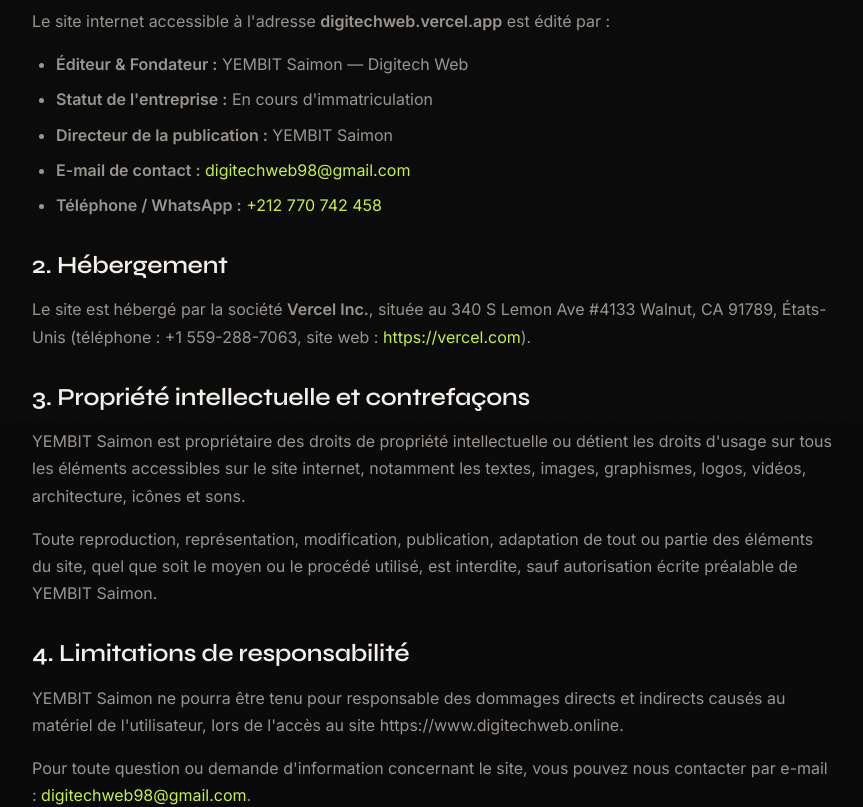
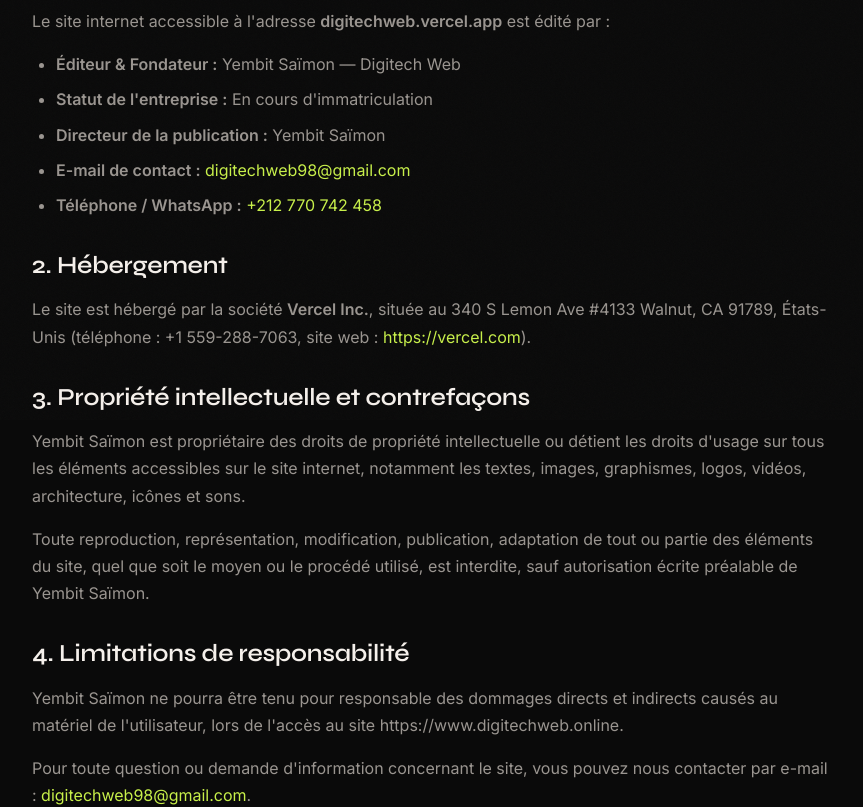
Before and after one commit to yembitsaimon2-byte/Digitechweb, a Next.js app: page /mentions-legales in a window 1280 px wide. Shown: the part 380-1187 px from the top of the page, without its empty margins (208-1071 px from the left). Built offline with nearby package versions, Linux system fonts and the light colour scheme.

Commit message:
Harmonize name (Yembit Saïmon) + publish portrait article

```diff
--- a/content/blog/yembit-saimon-fondateur-digitech-web.mdx
+++ b/content/blog/yembit-saimon-fondateur-digitech-web.mdx
@@ -6,10 +6,10 @@
 updated: "2026-10-30"
 author: "Yembit Saïmon"
 category: "Portrait"
-tags: ["Yembit Saïmon", "Digitech Web", "agence web Casablanca", "développeur web", "création site web", "Shopishap"]
+tags: ["Yembit Saïmon", "Yembit Saimon", "Digitech Web", "agence web Casablanca", "développeur web", "création site web", "Shopishap"]
 coverImage: "/images/founder.jpg"
 coverAlt: "Yembit Saïmon, développeur web et fondateur de l'agence Digitech Web"
-status: "draft"
+status: "published"
 ---
 
 Il y a deux façons de lancer une agence web. La première consiste à vendre des sites. La seconde consiste à construire ses propres produits, à les mettre entre les mains de vrais utilisateurs, à les corriger quand ils cassent, puis à proposer cette expérience aux autres. **Yembit Saïmon** a choisi la seconde.
--- a/src/app/a-propos/page.tsx
+++ b/src/app/a-propos/page.tsx
@@ -5,7 +5,7 @@
 export const metadata: Metadata = {
   title: 'À propos — Digitech Web',
   description:
-    'Découvrez Digitech Web, studio digital fondé par YEMBIT Saimon. Notre vision, notre méthode et notre équipe au service de vos projets ambitieux.',
+    'Découvrez Digitech Web, studio digital fondé par Yembit Saïmon. Notre vision, notre méthode et notre équipe au service de vos projets ambitieux.',
   alternates: { canonical: 'https://www.digitechweb.online/a-propos' },
 };
 
@@ -57,7 +57,7 @@
             {/* Portrait fondateur */}
             <div style={{ gridColumn: 'span 4' }}>
               <div
-                aria-label="Portrait de YEMBIT Saimon"
+                aria-label="Portrait de Yembit Saïmon"
                 style={{
                   width: '100%',
                   aspectRatio: '3/4',
@@ -70,7 +70,7 @@
               >
                 <img
                   src="/images/founder.jpg"
-                  alt="YEMBIT Saimon — Fondateur de Digitech Web"
+                  alt="Yembit Saïmon — Fondateur de Digitech Web"
                   style={{
                     position: 'absolute',
                     inset: 0,
@@ -98,14 +98,14 @@
                   marginBottom: '0.25rem',
                 }}
               >
-                YEMBIT Saimon
+                Yembit Saïmon
               </p>
               <p className="type-small" style={{ color: 'var(--color-accent)', marginBottom: '2.5rem' }}>
                 Fondateur et directeur créatif
               </p>
 
               <p className="type-body-lg" style={{ color: 'var(--color-cream-dim)', marginBottom: '1.5rem' }}>
-                Passionné par le digital, le design et l'innovation, YEMBIT Saimon a fondé
+                Passionné par le digital, le design et l'innovation, Yembit Saïmon a fondé
                 Digitech Web avec la volonté de réunir créativité, technologie et vision
                 stratégique au sein d'un même studio.
               </p>
--- a/src/app/blog/[slug]/page.tsx
+++ b/src/app/blog/[slug]/page.tsx
@@ -166,6 +166,7 @@
     '@context': 'https://schema.org',
     '@type': 'Person',
     name: 'Yembit Saïmon',
+    alternateName: ['Yembit Saimon', 'Saïmon Yembit', 'Saimon Yembit'],
     jobTitle: 'Fondateur & Développeur Web',
     worksFor: {
       '@type': 'Organization',
--- a/src/app/layout.tsx
+++ b/src/app/layout.tsx
@@ -36,7 +36,7 @@
     template: '%s | Digitech Web',
   },
   description:
-    'Digitech Web conçoit et développe des sites web, logiciels, applications et identités digitales pour des marques ambitieuses. Studio digital fondé par YEMBIT Saimon.',
+    'Digitech Web conçoit et développe des sites web, logiciels, applications et identités digitales pour des marques ambitieuses. Studio digital fondé par Yembit Saïmon.',
   keywords: [
     'agence digitale',
     'conception site web',
@@ -46,10 +46,11 @@
     'branding',
     'stratégie digitale',
     'SEO',
-    'YEMBIT Saimon',
+    'Yembit Saïmon',
+    'Yembit Saimon',
     'Digitech Web',
   ],
-  authors: [{ name: 'YEMBIT Saimon', url: 'https://www.digitechweb.online' }],
+  authors: [{ name: 'Yembit Saïmon', url: 'https://www.digitechweb.online' }],
   creator: 'Digitech Web',
   publisher: 'Digitech Web',
   robots: {
@@ -134,7 +135,8 @@
                 'Agence digitale spécialisée dans la conception de sites web, logiciels, applications mobiles et identités digitales.',
               founder: {
                 '@type': 'Person',
-                name: 'YEMBIT Saimon',
+                name: 'Yembit Saïmon',
+                alternateName: ['Yembit Saimon', 'Saïmon Yembit', 'Saimon Yembit'],
               },
               sameAs: ['https://www.instagram.com/digitech_web1/'],
             }),
--- a/src/app/mentions-legales/page.tsx
+++ b/src/app/mentions-legales/page.tsx
@@ -2,7 +2,7 @@
 
 export const metadata: Metadata = {
   title: 'Mentions Légales — Digitech Web',
-  description: 'Mentions légales de l\'agence digitale Digitech Web, fondée par YEMBIT Saimon.',
+  description: 'Mentions légales de l\'agence digitale Digitech Web, fondée par Yembit Saïmon.',
   alternates: { canonical: 'https://www.digitechweb.online/mentions-legales' },
 };
 
@@ -40,9 +40,9 @@
               Le site internet accessible à l'adresse <strong>digitechweb.vercel.app</strong> est édité par :
             </p>
             <ul style={{ paddingLeft: '1.5rem', listStyle: 'disc' }} className="flex flex-col gap-2">
-              <li><strong>Éditeur & Fondateur :</strong> YEMBIT Saimon — Digitech Web</li>
+              <li><strong>Éditeur & Fondateur :</strong> Yembit Saïmon — Digitech Web</li>
               <li><strong>Statut de l'entreprise :</strong> En cours d'immatriculation</li>
-              <li><strong>Directeur de la publication :</strong> YEMBIT Saimon</li>
+              <li><strong>Directeur de la publication :</strong> Yembit Saïmon</li>
               <li><strong>E-mail de contact :</strong> <a href="mailto:digitechweb98@gmail.com" style={{ color: 'var(--color-accent)' }}>digitechweb98@gmail.com</a></li>
               <li><strong>Téléphone / WhatsApp :</strong> <a href="https://wa.me/212770742458" style={{ color: 'var(--color-accent)' }}>+212 770 742 458</a></li>
             </ul>
@@ -62,10 +62,10 @@
               3. Propriété intellectuelle et contrefaçons
             </h2>
             <p>
-              YEMBIT Saimon est propriétaire des droits de propriété intellectuelle ou détient les droits d'usage sur tous les éléments accessibles sur le site internet, notamment les textes, images, graphismes, logos, vidéos, architecture, icônes et sons.
+              Yembit Saïmon est propriétaire des droits de propriété intellectuelle ou détient les droits d'usage sur tous les éléments accessibles sur le site internet, notamment les textes, images, graphismes, logos, vidéos, architecture, icônes et sons.
             </p>
             <p>
-              Toute reproduction, représentation, modification, publication, adaptation de tout ou partie des éléments du site, quel que soit le moyen ou le procédé utilisé, est interdite, sauf autorisation écrite préalable de YEMBIT Saimon.
+              Toute reproduction, représentation, modification, publication, adaptation de tout ou partie des éléments du site, quel que soit le moyen ou le procédé utilisé, est interdite, sauf autorisation écrite préalable de Yembit Saïmon.
             </p>
           </section>
 
@@ -74,7 +74,7 @@
               4. Limitations de responsabilité
             </h2>
             <p>
-              YEMBIT Saimon ne pourra être tenu pour responsable des dommages directs et indirects causés au matériel de {"l'utilisateur"}, lors de {"l'accès"} au site https://www.digitechweb.online.
+              Yembit Saïmon ne pourra être tenu pour responsable des dommages directs et indirects causés au matériel de {"l'utilisateur"}, lors de {"l'accès"} au site https://www.digitechweb.online.
             </p>
             <p className="type-body" style={{ color: 'var(--color-cream-dim)' }}>
               Pour toute question ou demande d'information concernant le site, vous pouvez
@@ -84,7 +84,7 @@
               </a>.
             </p>
             <p>
-              YEMBIT Saimon décline toute responsabilité quant à {"l'utilisation"} qui pourrait être faite des informations et contenus présents sur https://www.digitechweb.online.
+              Yembit Saïmon décline toute responsabilité quant à {"l'utilisation"} qui pourrait être faite des informations et contenus présents sur https://www.digitechweb.online.
             </p>
           </section>
         </div>
--- a/src/app/opengraph-image.tsx
+++ b/src/app/opengraph-image.tsx
@@ -53,7 +53,7 @@
             Nous digitalisons votre activité pour mieux vendre, travailler et grandir.
           </div>
           <div style={{ fontSize: '24px', color: '#9A9590', maxWidth: '850px' }}>
-            Sites web, applications & logiciels sur mesure • Studio digital fondé par YEMBIT Saimon
+            Sites web, applications & logiciels sur mesure • Studio digital fondé par Yembit Saïmon
           </div>
         </div>
 
--- a/src/app/page.tsx
+++ b/src/app/page.tsx
@@ -12,7 +12,7 @@
 export const metadata: Metadata = {
   title: 'Digitech Web — Agence Digitale Premium | Sites, Logiciels, Applications',
   description:
-    'Digitech Web conçoit et développe des expériences numériques, des logiciels sur mesure et des identités digitales. Studio fondé par YEMBIT Saimon.',
+    'Digitech Web conçoit et développe des expériences numériques, des logiciels sur mesure et des identités digitales. Studio fondé par Yembit Saïmon.',
   alternates: {
     canonical: 'https://www.digitechweb.online',
   },
--- a/src/components/blog/BlogListClient.tsx
+++ b/src/components/blog/BlogListClient.tsx
@@ -382,7 +382,11 @@
             color: 'var(--color-cream-dim, #a3a3a3)',
           }}
         >
-          <p>Aucun article trouvé dans cette catégorie pour le moment.</p>
+          <p>
+            {selectedCategory === 'Tous'
+              ? 'Aucun article pour le moment. Revenez bientôt.'
+              : 'Aucun article trouvé dans cette catégorie pour le moment.'}
+          </p>
         </div>
       )}
     </div>
--- a/src/components/layout/Footer.tsx
+++ b/src/components/layout/Footer.tsx
@@ -222,7 +222,7 @@
             letterSpacing: 'var(--tracking-wide)',
           }}
         >
-          Fondé par YEMBIT Saimon
+          Fondé par Yembit Saïmon
         </p>
       </div>
 
--- a/src/components/sections/AboutSection.tsx
+++ b/src/components/sections/AboutSection.tsx
@@ -102,7 +102,7 @@
             className="about-portrait-col"
           >
             <div
-              aria-label="Portrait de YEMBIT Saimon"
+              aria-label="Portrait de Yembit Saïmon"
               style={{
                 width: '100%',
                 aspectRatio: '3/4',
@@ -121,7 +121,7 @@
             >
               <img
                 src="/images/founder.jpg"
-                alt="YEMBIT Saimon — Fondateur de Digitech Web"
+                alt="Yembit Saïmon — Fondateur de Digitech Web"
                 style={{
                   position: 'absolute',
                   inset: 0,
@@ -166,7 +166,7 @@
                 marginBottom: '0.25rem',
               }}
             >
-              YEMBIT Saimon
+              Yembit Saïmon
             </p>
             <p
               className="type-small"
@@ -181,7 +181,7 @@
             </p>
 
             <p className="type-body" style={{ color: 'var(--color-cream-dim)', marginBottom: '3rem' }}>
-              Passionné par le digital, le design et l'innovation, YEMBIT Saimon a fondé
+              Passionné par le digital, le design et l'innovation, Yembit Saïmon a fondé
               Digitech Web avec la volonté de réunir créativité, technologie et vision
               stratégique au sein d'un même studio.
             </p>
```
